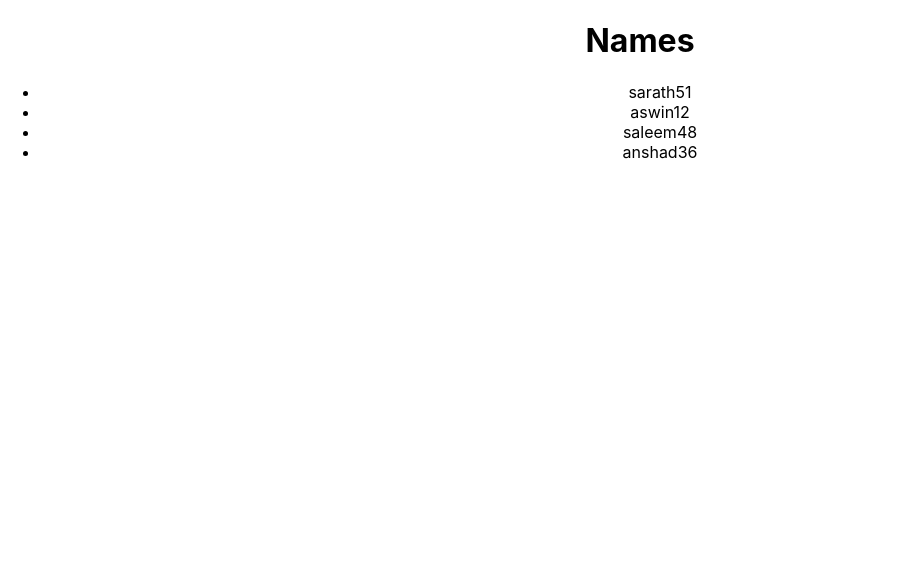
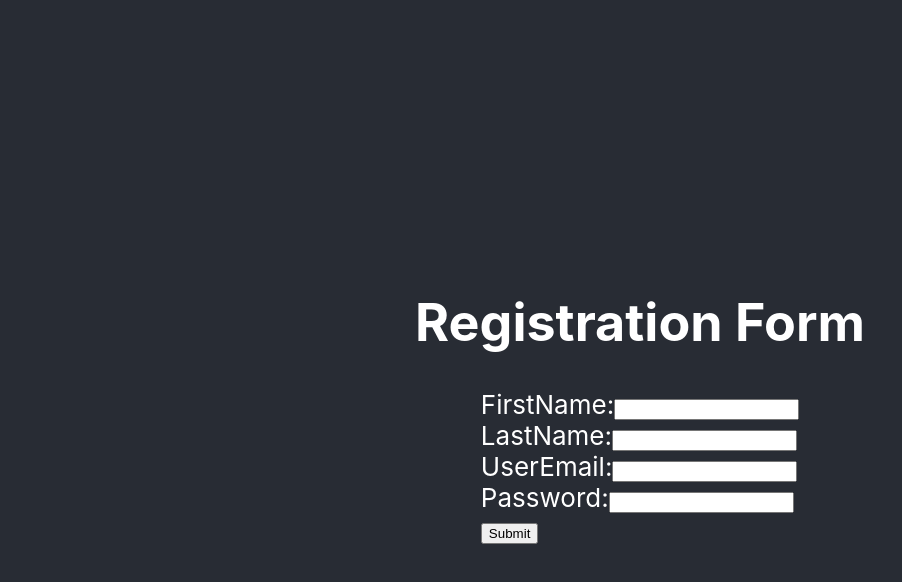
Before and after one commit to sarathchandranm2001/MERN_CERTIFICATION, a React (Create React App) app: page / in a window 1280 px wide. Shown: the top 582 px of the page, without its empty margins (0-902 px from the left). Built offline with nearby package versions, Linux system fonts and the light colour scheme.

Commit message:
creating registration form

```diff
--- a/src/App.js
+++ b/src/App.js
@@ -2,19 +2,30 @@ import logo from './logo.svg';
 import './App.css';
 
 function App() {
-  const data=[{name:'sarath',rollno:51,gender:'male'},
-    {name:'aswin',rollno:12,gender:'male'},
-    {name:'saleem',rollno:48,gender:'male'},
-    {name:'anshad',rollno:36,gender:'male'}]
 
 
   return (
-    <div className="App">
-      <h1>Names</h1>
-      <ul>
-        {data.map((items)=>
-        <li>{items.name}{items.rollno}</li>)}
-      </ul>
+    <div>
+      <header className="App-header">
+        <h1>Registration Form </h1>
+        <form>
+        <label>FirstName:</label>
+        <input type='text'></input>
+        <br></br>
+        <label>LastName:</label>
+        <input type='text'></input>
+        <br></br>
+        <label>UserEmail:</label>
+        <input type='text'></input>
+        <br></br>
+
+        <label></label>
+        <label>Password:</label>
+        <input type='password'></input>
+        <br></br>
+        <input type="submit" value="Submit" />
+      </form>
+      </header>
     </div>
   );
 }
```
